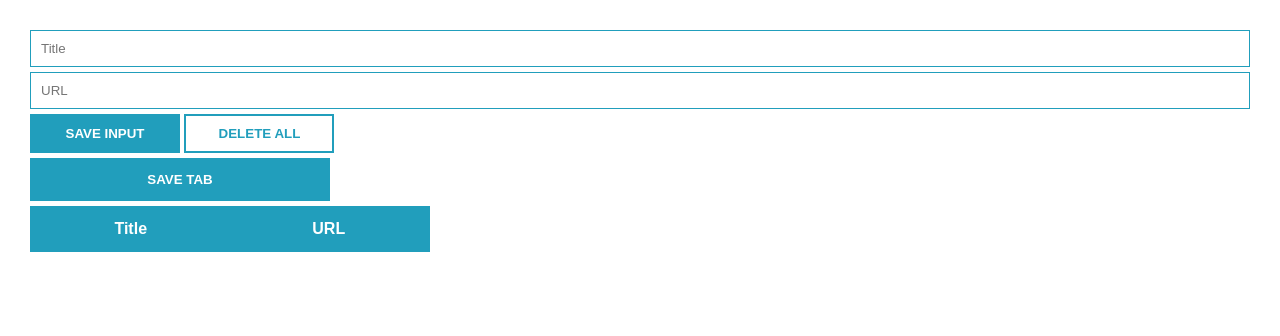
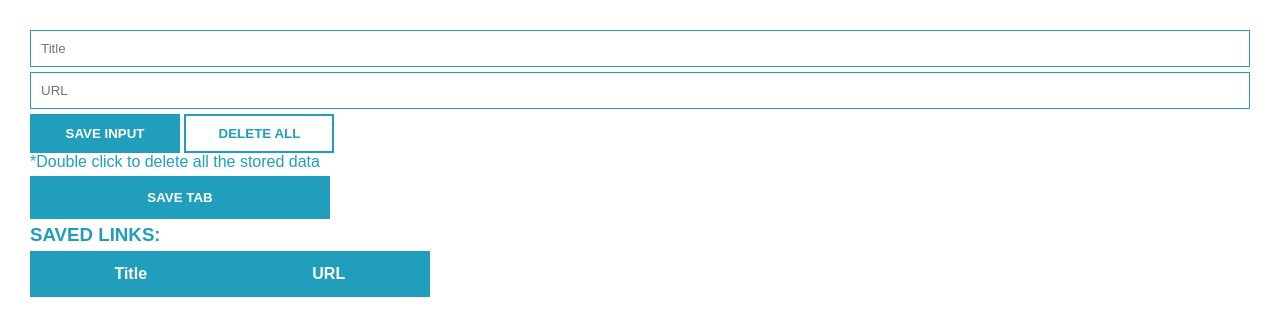
Before and after one commit to Nanditha-Prabhu/ChromeExtension, a browser extension: page index.html in a window 1280 px wide. Drawn offline with Linux system fonts and the light colour scheme.

Commit message:
final touchup

```diff
--- a/index.css
+++ b/index.css
@@ -38,6 +38,16 @@ body {
     margin-top: 5px;
 }
 
+.btns-section p {
+    color: #219ebc;
+}
+
+#saved-links {
+    color: #219ebc;
+    text-align: left;
+    margin-top: 5px;
+}
+
 #input-btn {
     border: 2px solid transparent;
     padding: 10px 15px;
@@ -45,6 +55,10 @@ body {
     background-color: #219ebc;
     font-weight: bolder;
     width: 150px;
+}
+
+#input-btn:hover {
+    background-color: #1d8aa5;
 }
 
 #delete-btn {
@@ -63,6 +77,10 @@ body {
     background-color: #219ebc;
     font-weight: bolder;
     width: 300px;
+}
+
+#save-tab-btn:hover {
+    background-color: #1d8aa5;
 }
 
 .links-section {
--- a/index.html
+++ b/index.html
@@ -17,10 +17,15 @@
     <div class="btns-section">
         <button id="input-btn" >SAVE INPUT</button>
         <button id="delete-btn" >DELETE ALL</button>
+        <p>*Double click to delete all the stored data</p>
     </div>
 
     <div class="btns-section-2">
         <button id="save-tab-btn">SAVE TAB</button>
+    </div>
+
+    <div id="saved-links">
+        <h3>SAVED LINKS:</h3>
     </div>
 
     <div class="links-section">
```
